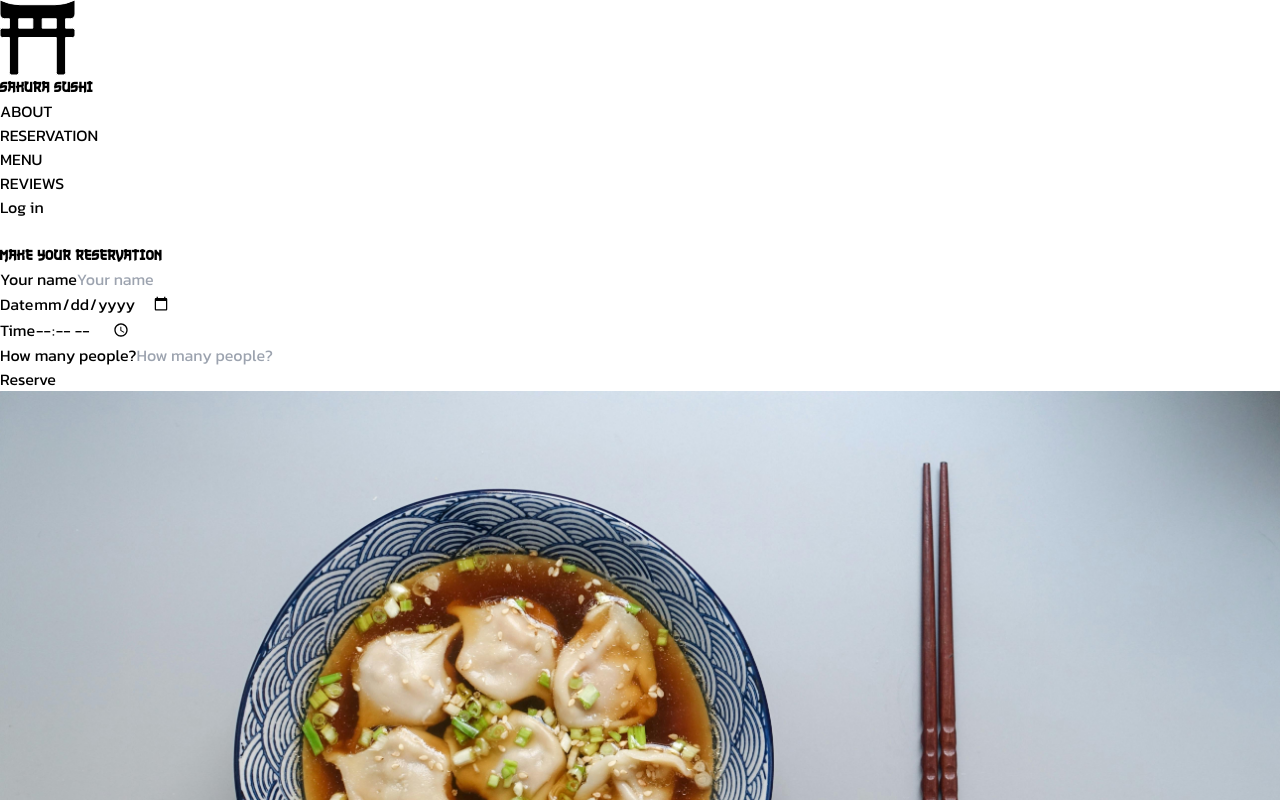
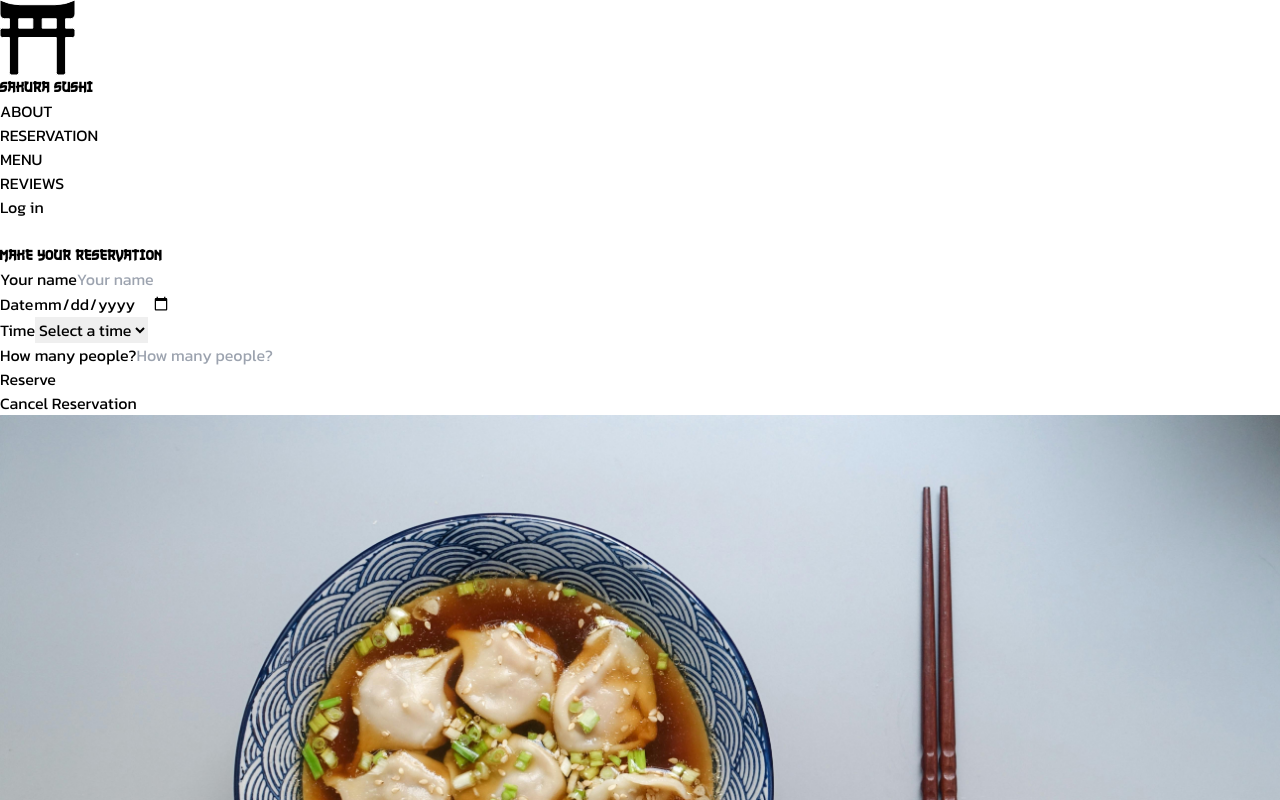
Before and after one commit to lucasgil93/testYT, a React (Vite) app in the folder ui/client/: page /reserve in a window 1280 px wide. Shown: the top 800 px of the page. Built offline with nearby package versions, Linux system fonts and the light colour scheme.

Commit message:
Added cancel reserve and dropdown for times

```diff
--- /dev/null
+++ b/ui/client/src/components/CancelReservationModal.jsx
@@ -0,0 +1,89 @@
+import React, { useState, useRef } from "react";
+import { Toast } from 'primereact/toast';
+
+function CancelReservationModal({ onClose }) {
+    const toast = useRef(null);
+    const [cancelId, setCancelId] = useState("");
+
+    const API_URL = "http://localhost:5038/";
+
+    const handleCancel = async () => {
+        const showWarn = (msg) => {
+            toast.current.show({ severity: 'warn', summary: 'Warning', detail: msg, life: 3000 });
+        }
+        const showError = (msg) => {
+            toast.current.show({ severity: 'error', summary: 'Error', detail: msg, life: 3000 });
+        }
+        const showSuccess = (msg) => {
+            toast.current.show({ severity: 'success', summary: 'Success', detail: msg, life: 3000 });
+        }
+
+        if (!cancelId) {
+            showWarn('Please enter the reservation ID');
+            return;
+        }
+
+        try {
+            const response = await fetch(API_URL + `api/project/DeleteReserve?reservationId=${cancelId}`, {
+                method: "DELETE",
+            });
+
+            if (response.ok) {
+                showSuccess('Reservation canceled successfully');
+                setCancelId("");
+                setTimeout(() => {
+                    onClose();
+                }, 1000); // Close the modal after canceling
+            } else {
+                const errorData = await response.json();
+                throw new Error(errorData.error || "Failed to cancel the reservation");
+            }
+        } catch (error) {
+            console.error("Error cancelling reserve:", error);
+            showError('There was an error cancelling your reservation. Please try again.');
+        }
+
+
+    };
+
+    return (
+        <>
+            <Toast ref={toast} />
+            <div className="fixed inset-0 bg-black bg-opacity-50 z-40"></div>
+            <div className="fixed inset-0 flex items-center justify-center z-50">
+                <div className="bg-white dark:bg-slate-300 dark:text-gray-800 p-8 shadow-sm rounded-xl lg:p-12 w-11/12 max-w-xl">
+                    <div className="flex flex-col items-center w-full">
+                        <h2 className="text-3xl font-semibold text-center">Cancel Reservation</h2>
+                        <div className="flex flex-col w-full space-y-4 py-6">
+                            <input
+                                type="text"
+                                placeholder="Enter reservation ID"
+                                className="p-4 rounded-md dark:text-gray-800 dark:bg-gray-50"
+                                value={cancelId}
+                                onChange={(e) => setCancelId(e.target.value)}
+                            />
+                            <button
+                                type="button"
+                                className="py-4 font-semibold rounded-md dark:text-gray-50 dark:bg-red-600"
+                                onClick={handleCancel}
+                            >
+                                Cancel Reservation
+                            </button>
+                        </div>
+                        <div className="flex items-center justify-center">
+                            <a
+                                href="#"
+                                className="text-sm mt-3 dark:text-gray-600"
+                                onClick={onClose}
+                            >
+                                Close
+                            </a>
+                        </div>
+                    </div>
+                </div>
+            </div>
+        </>
+    );
+}
+
+export default CancelReservationModal;
--- a/ui/client/src/components/Landing.jsx
+++ b/ui/client/src/components/Landing.jsx
@@ -28,7 +28,7 @@ function Landing() {
                 </div>
 
 
-                <a id="bajar" href="#conjunto1"><svg xmlns="http://www.w3.org/2000/svg" className="icon icon-tabler icon-tabler-arrow-down" width="50"
+                <a id="bajar" href="#conjunto1"className="bg-red-500 rounded-full"><svg xmlns="http://www.w3.org/2000/svg" className="icon icon-tabler icon-tabler-arrow-down" width="50"
                     height="50" viewBox="0 0 24 24" strokeWidth="2" stroke="#FFFFFF" fill="none"
                     strokeLinecap="round" strokeLinejoin="round">
                     <path stroke="none" d="M0 0h24v24H0z" fill="none" />
--- a/ui/client/src/components/MenuItem.jsx
+++ b/ui/client/src/components/MenuItem.jsx
@@ -19,7 +19,7 @@ export default function MenuItem(props) {
                 <div className="p-2">
                     <div className='flex flex-row items-center justify-between'>
                     <h2 className="text-2xl font-bold text-gray-900 ">{props.name}</h2>
-                    <h2 className="text-2xl font-semibold text-red-500">{props.price}<span>€</span></h2>
+                    <h2 className="text-2xl font-semibold text-gray-900">{props.price}<span>€</span></h2>
                     </div>
                     <p className="text-gray-700 text-sm ml-20">{props.ingredients.map(ingredient => ingredient.toUpperCase()).join(', ')}</p>
                     {props.allergens && props.allergens.length > 0 && (
--- a/ui/client/src/components/ReserveItem.jsx
+++ b/ui/client/src/components/ReserveItem.jsx
@@ -1,7 +1,7 @@
 import React, { useState, useRef } from "react";
 import img from "../assets/pexels-catscoming-955137.jpg";
 import { Toast } from 'primereact/toast';
-
+import CancelReservationModal from './CancelReservationModal';
 
 function ReserveItem() {
     const toast = useRef(null);
@@ -9,17 +9,42 @@ function ReserveItem() {
         name: "",
         date: "",
         time: "",
-        numberOfPersons: ""
+        numberOfPersons: "",
+        reservationId: ""
     });
+    const [isCancelModalOpen, setCancelModalOpen] = useState(false);
 
     const API_URL = "http://localhost:5038/";
 
+    const generateId = () => {
+        return Math.random().toString(36).substr(2, 9);
+    };
 
+    const generateTimeIntervals = (start, end, interval) => {
+        const times = [];
+        let currentTime = new Date(start.getTime());
 
+        while (currentTime <= end) {
+            const hours = currentTime.getHours().toString().padStart(2, '0');
+            const minutes = currentTime.getMinutes().toString().padStart(2, '0');
+            times.push(`${hours}:${minutes}`);
+            currentTime.setMinutes(currentTime.getMinutes() + interval);
+        }
 
+        return times;
+    };
+
+    const openingTime = new Date();
+    openingTime.setHours(9, 0, 0); // 9:00 AM
+
+    const closingTime = new Date();
+    closingTime.setHours(21, 0, 0); // 9:00 PM
+
+    const timeIntervals = generateTimeIntervals(openingTime, closingTime, 30); // 30-minute intervals
 
     const handleSubmit = async () => {
         const { name, date, time, numberOfPersons } = formData;
+        const reservationId = generateId();
 
         const showWarn = (msg) => {
             toast.current.show({ severity: 'warn', summary: 'Warning', detail: msg, life: 3000 });
@@ -28,7 +53,6 @@ function ReserveItem() {
             toast.current.show({ severity: 'error', summary: 'Error', detail: msg, life: 3000 });
         }
         const showSuccess = (msg) => {
-            debugger
             toast.current.show({ severity: 'success', summary: 'Success', detail: msg, life: 3000 });
         }
 
@@ -54,6 +78,9 @@ function ReserveItem() {
         data.append("name", name);
         data.append("time", time);
         data.append("numberGuests", numberOfPersons);
+        data.append("reservationId", reservationId);
+
+        console.log("FormData entries:", Array.from(data.entries()));  // Log the formData to ensure reservationId is included
 
         try {
             const response = await fetch(API_URL + "api/project/AddReserve", {
@@ -66,9 +93,10 @@ function ReserveItem() {
                     name: "",
                     date: "",
                     time: "",
-                    numberOfPersons: ""
+                    numberOfPersons: "",
+                    reservationId: ""
                 });
-                showSuccess('Reservation made successfully');
+                showSuccess(`Reservation made successfully. Your reservation ID is ${reservationId}`);
             } else {
                 throw new Error("Failed to make the reservation");
             }
@@ -83,6 +111,14 @@ function ReserveItem() {
             ...formData,
             [e.target.id]: e.target.value
         });
+    };
+
+    const openCancelModal = () => {
+        setCancelModalOpen(true);
+    };
+
+    const closeCancelModal = () => {
+        setCancelModalOpen(false);
     };
 
     return (
@@ -109,21 +145,24 @@ function ReserveItem() {
                                 id="date"
                                 type="date"
                                 placeholder="Date"
-                                className="w-full h-10 p-2 rounded-md focus:ring focus:dark:ring-red-600 dark:border-gray-300"
+                                className="w-full h-10 p-2 rounded-md focus:ring bg-white focus:dark:ring-red-600 dark:white"
                                 value={formData.date}
                                 onChange={handleChange}
                             />
                         </div>
                         <div>
                             <label htmlFor="time" className="text-sm sr-only">Time</label>
-                            <input
+                            <select
                                 id="time"
-                                type="time"
-                                placeholder="Time"
                                 className="w-full h-10 p-2 rounded-md focus:ring focus:dark:ring-red-600 dark:border-gray-300"
                                 value={formData.time}
                                 onChange={handleChange}
-                            />
+                            >
+                                <option value="" disabled>Select a time</option>
+                                {timeIntervals.map((time) => (
+                                    <option key={time} value={time}>{time}</option>
+                                ))}
+                            </select>
                         </div>
                         <div>
                             <label htmlFor="numberOfPersons" className="text-sm sr-only">How many people?</label>
@@ -144,9 +183,18 @@ function ReserveItem() {
                             Reserve
                         </button>
                     </form>
+                    <button
+                        type="button"
+                        className="w-full mt-2 py-2 font-semibold rounded dark:bg-gray-400 dark:text-
+                        black"
+                        onClick={openCancelModal}
+                    >
+                        Cancel Reservation
+                    </button>
                 </div>
                 <img src={img} alt="Reservation" className="object-cover w-full rounded-md xl:col-span-3 dark:bg-gray-500" />
             </div>
+            {isCancelModalOpen && <CancelReservationModal onClose={closeCancelModal} />}
         </section>
     );
 }
```
Also changed, not shown: 1 other file (tests, documents, lock files or other folders).
